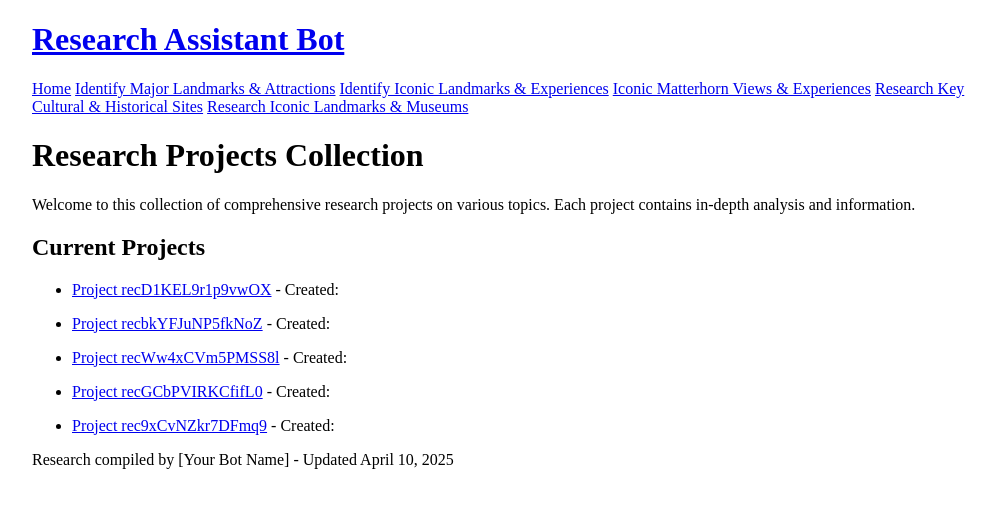
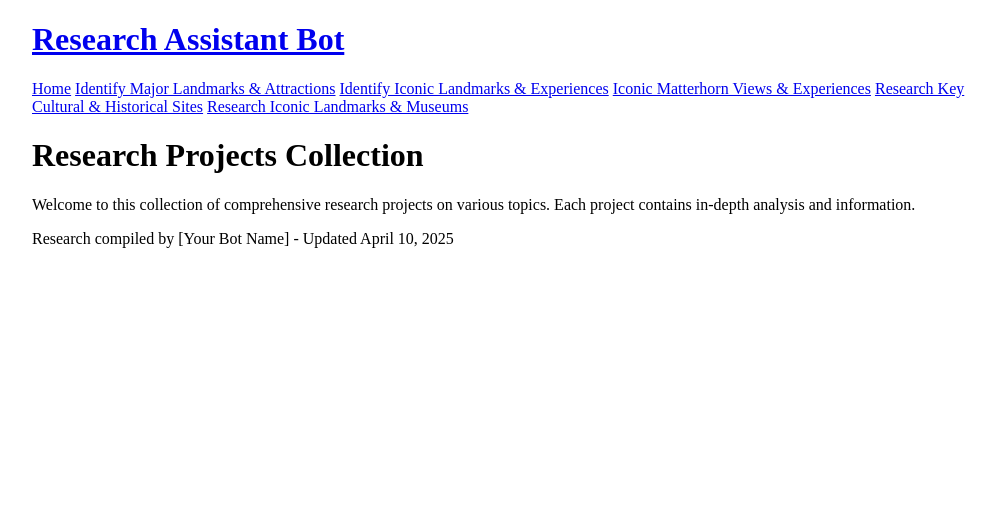
Before and after one commit to hollistercole/N8NResearch, a Jekyll site: the page built from index.md, in a window 1280 px wide. Shown: the top 508 px of the page, without its empty margins (128-1123 px from the left). Built offline with Jekyll 4.4.1, drawn with Linux system fonts in a browser that asks for light colours.

Commit message:
Update index.md

```diff
--- a/index.md
+++ b/index.md
@@ -7,10 +7,3 @@ title: Home
 
 Welcome to this collection of comprehensive research projects on various topics.
 Each project contains in-depth analysis and information.
-
-## Current Projects
-
-{% assign sorted_pages = site.pages | where_exp: "page", "page.path contains 'projects/' and page.name == 'index.md'" | sort: "date" | reverse %}
-{% for project in sorted_pages %}
-  * [Project {{ project.dir | split: '/' | last }}]({{ site.baseurl }}{{ project.url }}) - Created: {{ project.date | date: "%B %d, %Y" }}
-{% endfor %}
```
